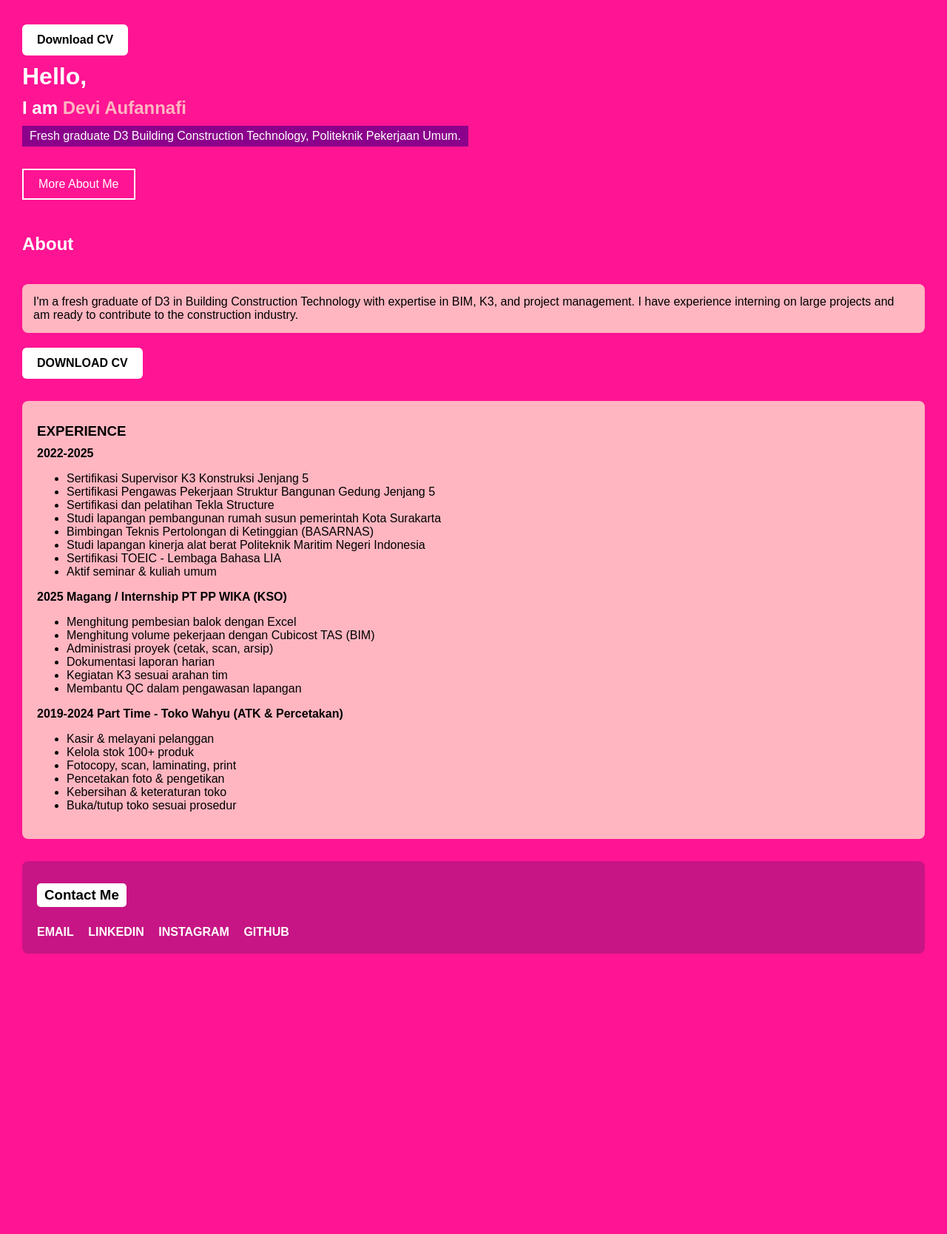
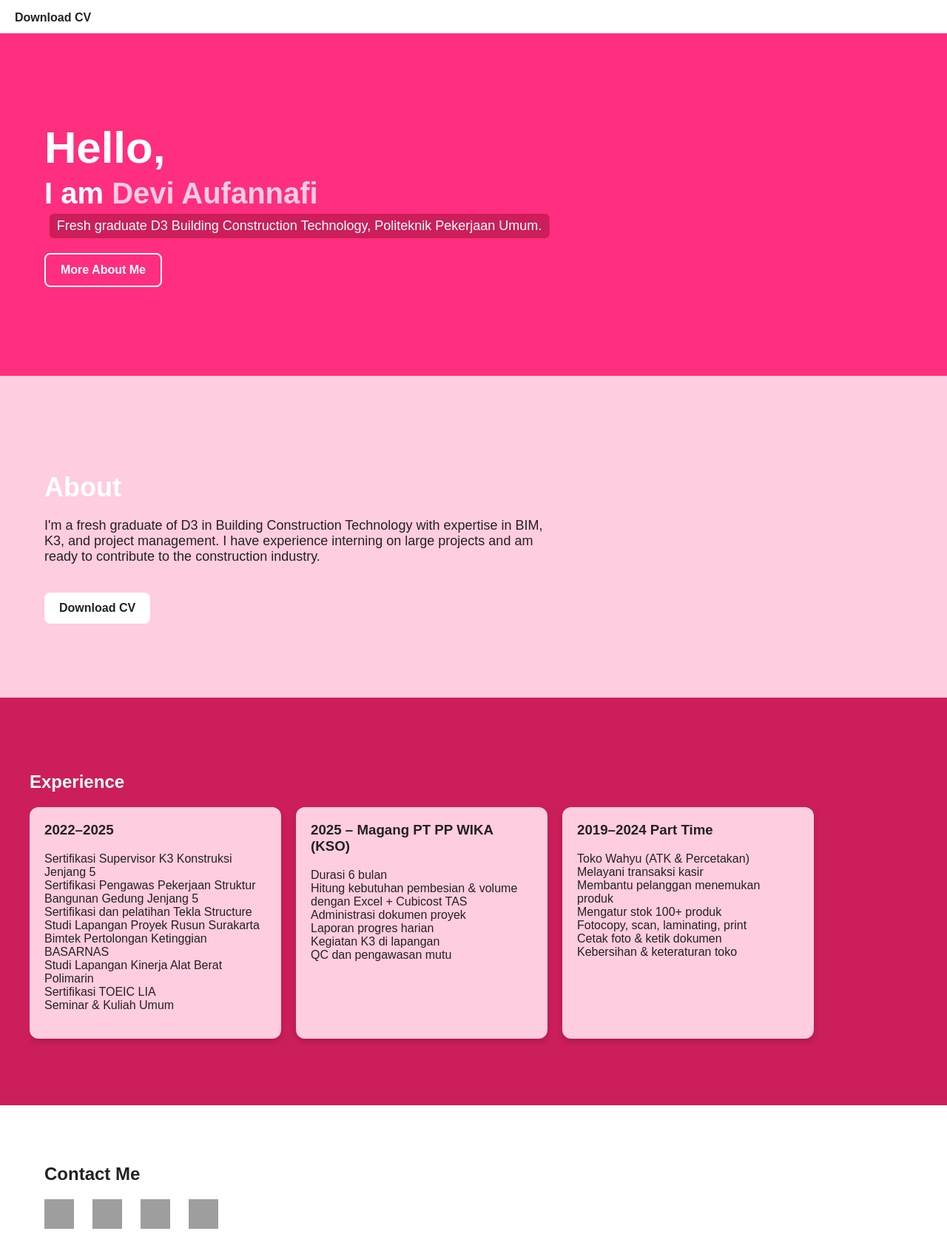
Before and after one commit to deviaufannafi/deviaufannafi.github.io, a plain HTML site: page index.html in a window 1280 px wide. Shown: the part 17-1685 px from the top of the page at 74% size. Before the commit the page ends 1336 px from the top, so only its background shows below. Drawn offline with Linux system fonts and the light colour scheme; grey boxes are pictures that could not be loaded.

Commit message:
Update index.html

```diff
--- a/index.html
+++ b/index.html
@@ -3,141 +3,184 @@
 <head>
   <meta charset="UTF-8">
   <meta name="viewport" content="width=device-width, initial-scale=1.0">
-  <a href="CV_Devi_Aufannafi.pdf" target="_blank" class="btn">Download CV</a>
+ <a href="CV_Devi_Aufannafi.pdf" class="download-btn" target="_blank">Download CV</a>
   <style>
-    body {
-      margin: 0;
-      padding: 30px;
-      background-color: #ff1493; /* pink fanta */
-      font-family: Arial, sans-serif;
+    body { margin: 0; font-family: 'Poppins', sans-serif; }
+
+    /* warna */
+    :root {
+      --pink-fanta: #ff2e7e;
+      --pink-muda: #ffcce0;
+      --pink-tua: #cc1e5a;
+      --putih: #ffffff;
+      --hitam: #222;
+    }
+
+    /* hero */
+    .hero {
+      background-color: var(--pink-fanta);
+      color: var(--putih);
+      padding: 120px 60px;
       text-align: left;
     }
-    h1, h2, h3, p {
-      margin: 10px 0;
+    .hero h1 { font-size: 60px; margin: 0; }
+    .hero h2 { font-size: 40px; margin: 5px 0; }
+    .hero h2 span { color: var(--pink-muda); }
+    .moving-text {
+      display: inline-block;
+      background: var(--pink-tua);
+      padding: 6px 10px;
+      border-radius: 6px;
+      font-size: 18px;
+      animation: move 6s linear infinite;
     }
-    .white { color: white; }
-    .pink { color: #ffb6c1; } /* pink muda */
-    .highlight {
-      display: inline-block;
-      background: #8b008b; /* ungu-pink blok */
-      color: white;
-      padding: 5px 10px;
-      animation: slide 5s linear infinite;
-    }
-    @keyframes slide {
+    @keyframes move {
       0% { transform: translateX(0); }
-      50% { transform: translateX(10px); }
+      50% { transform: translateX(20px); }
       100% { transform: translateX(0); }
-    }
-    .box {
-      display: inline-block;
-      padding: 10px 20px;
-      background: none;
-      border: 2px solid white;
-      color: white;
-      margin-top: 20px;
-    }
-    .about {
-      background: #ffb6c1;
-      color: black;
-      padding: 15px;
-      border-radius: 8px;
-      margin-top: 40px;
     }
     .btn {
       display: inline-block;
       margin-top: 20px;
       padding: 12px 20px;
-      background: white;
-      color: black;
+      border: 2px solid var(--putih);
+      border-radius: 8px;
+      color: var(--putih);
       text-decoration: none;
       font-weight: bold;
-      border-radius: 6px;
     }
+
+    /* about */
+    .about {
+      background: var(--pink-muda);
+      color: var(--hitam);
+      padding: 100px 60px;
+      text-align: left;
+    }
+    .about h2 { color: var(--putih); font-size: 36px; margin-bottom: 20px; }
+    .about p { max-width: 700px; font-size: 18px; }
+    .download-btn {
+      display: inline-block;
+      margin-top: 20px;
+      padding: 12px 20px;
+      background: var(--putih);
+      color: var(--hitam);
+      border-radius: 8px;
+      font-weight: bold;
+      text-decoration: none;
+    }
+
+    /* experience slider */
     .experience {
-      margin-top: 30px;
+      background: var(--pink-tua);
+      color: var(--putih);
+      padding: 80px 40px;
+    }
+    .experience h2 { text-align: left; margin-bottom: 20px; }
+    .slider {
+      display: flex;
+      overflow-x: auto;
+      scroll-behavior: smooth;
+      gap: 20px;
+      padding-bottom: 10px;
+    }
+    .slider::-webkit-scrollbar { display: none; }
+    .card {
+      flex: 0 0 300px;
+      background: var(--pink-muda);
+      color: var(--hitam);
       padding: 20px;
-      background: #ffb6c1;
-      border-radius: 8px;
-      color: black;
+      border-radius: 12px;
+      box-shadow: 0 4px 10px rgba(0,0,0,0.15);
     }
+    .card h3 { margin-top: 0; }
+
+    /* contact */
     .contact {
-      margin-top: 30px;
-      padding: 20px;
-      background: #c71585; /* pink tua */
-      border-radius: 8px;
-      color: white;
+      background: var(--putih);
+      padding: 60px;
+      text-align: left;
     }
-    .social {
-      margin-top: 15px;
+    .contact h2 { color: var(--hitam); margin-bottom: 20px; }
+    .icons {
+      display: flex;
+      gap: 25px;
     }
-    .social a {
-      margin-right: 15px;
-      color: white;
-      text-decoration: none;
-      font-weight: bold;
+    .icons a img {
+      width: 40px;
+      height: 40px;
+      transition: transform 0.2s;
+    }
+    .icons a img:hover {
+      transform: scale(1.2);
     }
   </style>
 </head>
 <body>
-  <h1 class="white">Hello,</h1>
 
-  <h2 class="white">I am <span class="pink">Devi Aufannafi</span></h2>
+  <!-- HERO -->
+  <section class="hero">
+    <h1>Hello,</h1>
+    <h2>I am <span>Devi Aufannafi</span></h2>
+    <div class="moving-text">Fresh graduate D3 Building Construction Technology, Politeknik Pekerjaan Umum.</div>
+    <br>
+    <a href="#about" class="btn">More About Me</a>
+  </section>
 
-  <p><span class="highlight">Fresh graduate D3 Building Construction Technology, Politeknik Pekerjaan Umum.</span></p>
+  <!-- ABOUT -->
+  <section class="about" id="about">
+    <h2>About</h2>
+    <p>I'm a fresh graduate of D3 in Building Construction Technology with expertise in BIM, K3, and project management. I have experience interning on large projects and am ready to contribute to the construction industry.</p>
+    <a href="cv.pdf" class="download-btn" download>Download CV</a>
+  </section>
 
-  <div class="box">More About Me</div>
+  <!-- EXPERIENCE -->
+  <section class="experience">
+    <h2>Experience</h2>
+    <div class="slider">
+      <div class="card">
+        <h3>2022–2025</h3>
+        <p>Sertifikasi Supervisor K3 Konstruksi Jenjang 5<br>
+        Sertifikasi Pengawas Pekerjaan Struktur Bangunan Gedung Jenjang 5<br>
+        Sertifikasi dan pelatihan Tekla Structure<br>
+        Studi Lapangan Proyek Rusun Surakarta<br>
+        Bimtek Pertolongan Ketinggian BASARNAS<br>
+        Studi Lapangan Kinerja Alat Berat Polimarin<br>
+        Sertifikasi TOEIC LIA<br>
+        Seminar & Kuliah Umum</p>
+      </div>
+      <div class="card">
+        <h3>2025 – Magang PT PP WIKA (KSO)</h3>
+        <p>Durasi 6 bulan<br>
+        Hitung kebutuhan pembesian & volume dengan Excel + Cubicost TAS<br>
+        Administrasi dokumen proyek<br>
+        Laporan progres harian<br>
+        Kegiatan K3 di lapangan<br>
+        QC dan pengawasan mutu</p>
+      </div>
+      <div class="card">
+        <h3>2019–2024 Part Time</h3>
+        <p>Toko Wahyu (ATK & Percetakan)<br>
+        Melayani transaksi kasir<br>
+        Membantu pelanggan menemukan produk<br>
+        Mengatur stok 100+ produk<br>
+        Fotocopy, scan, laminating, print<br>
+        Cetak foto & ketik dokumen<br>
+        Kebersihan & keteraturan toko</p>
+      </div>
+    </div>
+  </section>
 
-  <br><br><br>
+  <!-- CONTACT -->
+  <section class="contact">
+    <h2>Contact Me</h2>
+    <div class="icons">
+      <a href="mailto:deviaw2106@gmail.com"><img src="https://cdn-icons-png.flaticon.com/512/732/732200.png" alt="Email"></a>
+      <a href="https://www.linkedin.com/in/devi-aufannafi-944a0a290" target="_blank"><img src="https://cdn-icons-png.flaticon.com/512/174/174857.png" alt="LinkedIn"></a>
+      <a href="https://www.instagram.com/dviaw/" target="_blank"><img src="https://cdn-icons-png.flaticon.com/512/2111/2111463.png" alt="Instagram"></a>
+      <a href="https://deviaufannafi.github.io/" target="_blank"><img src="https://cdn-icons-png.flaticon.com/512/733/733553.png" alt="GitHub"></a>
+    </div>
+  </section>
 
-  <h2 class="white">About</h2>
-  <div class="about">
-    I'm a fresh graduate of D3 in Building Construction Technology with expertise in BIM, K3, and project management. I have experience interning on large projects and am ready to contribute to the construction industry.
-  </div>
-
-  <a class="btn" href="cv.pdf" target="_blank">DOWNLOAD CV</a>
-
-  <div class="experience">
-    <h3>EXPERIENCE</h3>
-    <p><b>2022-2025</b></p>
-    <ul>
-      <li>Sertifikasi Supervisor K3 Konstruksi Jenjang 5</li>
-      <li>Sertifikasi Pengawas Pekerjaan Struktur Bangunan Gedung Jenjang 5</li>
-      <li>Sertifikasi dan pelatihan Tekla Structure</li>
-      <li>Studi lapangan pembangunan rumah susun pemerintah Kota Surakarta</li>
-      <li>Bimbingan Teknis Pertolongan di Ketinggian (BASARNAS)</li>
-      <li>Studi lapangan kinerja alat berat Politeknik Maritim Negeri Indonesia</li>
-      <li>Sertifikasi TOEIC - Lembaga Bahasa LIA</li>
-      <li>Aktif seminar & kuliah umum</li>
-    </ul>
-    <p><b>2025 Magang / Internship PT PP WIKA (KSO)</b></p>
-    <ul>
-      <li>Menghitung pembesian balok dengan Excel</li>
-      <li>Menghitung volume pekerjaan dengan Cubicost TAS (BIM)</li>
-      <li>Administrasi proyek (cetak, scan, arsip)</li>
-      <li>Dokumentasi laporan harian</li>
-      <li>Kegiatan K3 sesuai arahan tim</li>
-      <li>Membantu QC dalam pengawasan lapangan</li>
-    </ul>
-    <p><b>2019-2024 Part Time - Toko Wahyu (ATK & Percetakan)</b></p>
-    <ul>
-      <li>Kasir & melayani pelanggan</li>
-      <li>Kelola stok 100+ produk</li>
-      <li>Fotocopy, scan, laminating, print</li>
-      <li>Pencetakan foto & pengetikan</li>
-      <li>Kebersihan & keteraturan toko</li>
-      <li>Buka/tutup toko sesuai prosedur</li>
-    </ul>
-  </div>
-
-  <div class="contact">
-    <h3 style="color:black; background:white; display:inline-block; padding:5px 10px; border-radius:5px;">Contact Me</h3>
-    <div class="social">
-      <a href="mailto:deviaw2106@gmail.com">EMAIL</a>
-      <a href="https://www.linkedin.com/in/devi-aufannafi-944a0a290">LINKEDIN</a>
-      <a href="https://www.instagram.com/dviaw/">INSTAGRAM</a>
-      <a href="https://deviaufannafi.github.io/">GITHUB</a>
-    </div>
-  </div>
 </body>
 </html>
```
